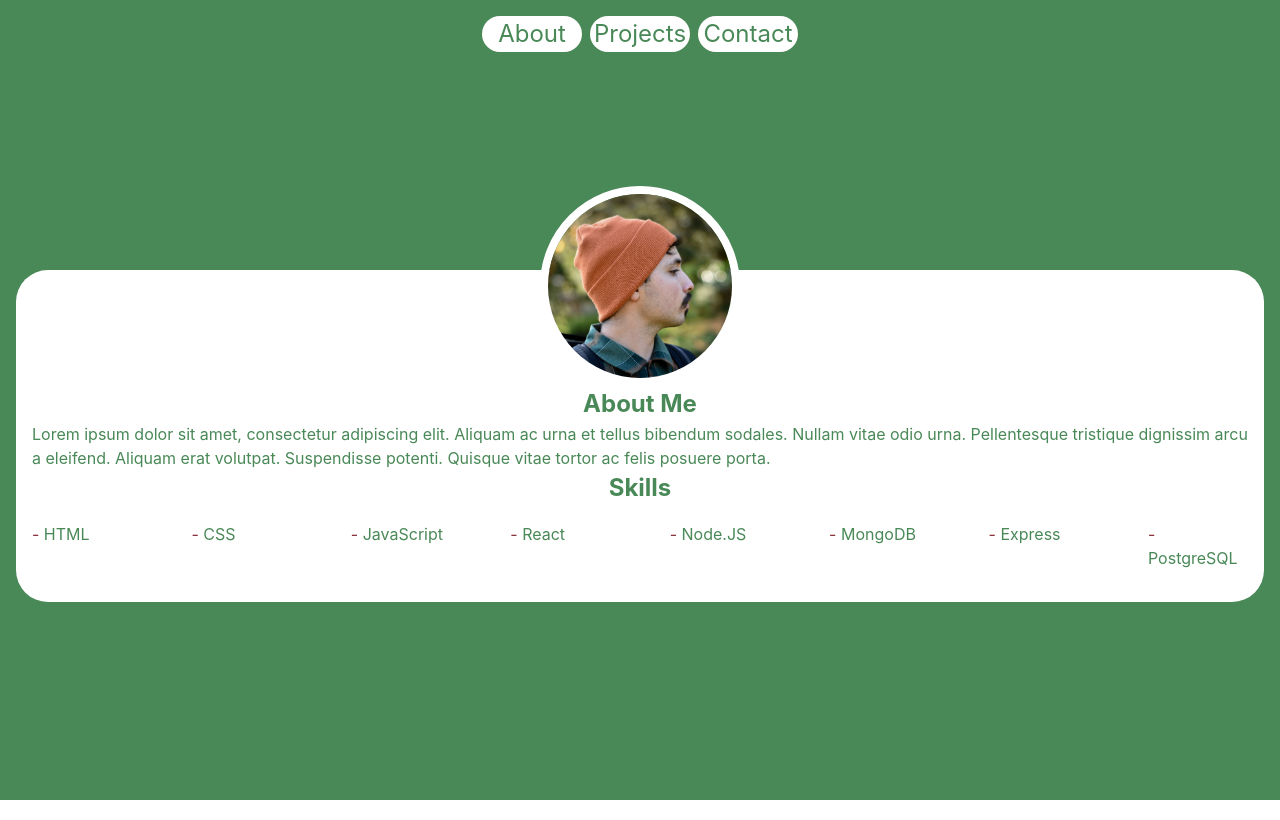
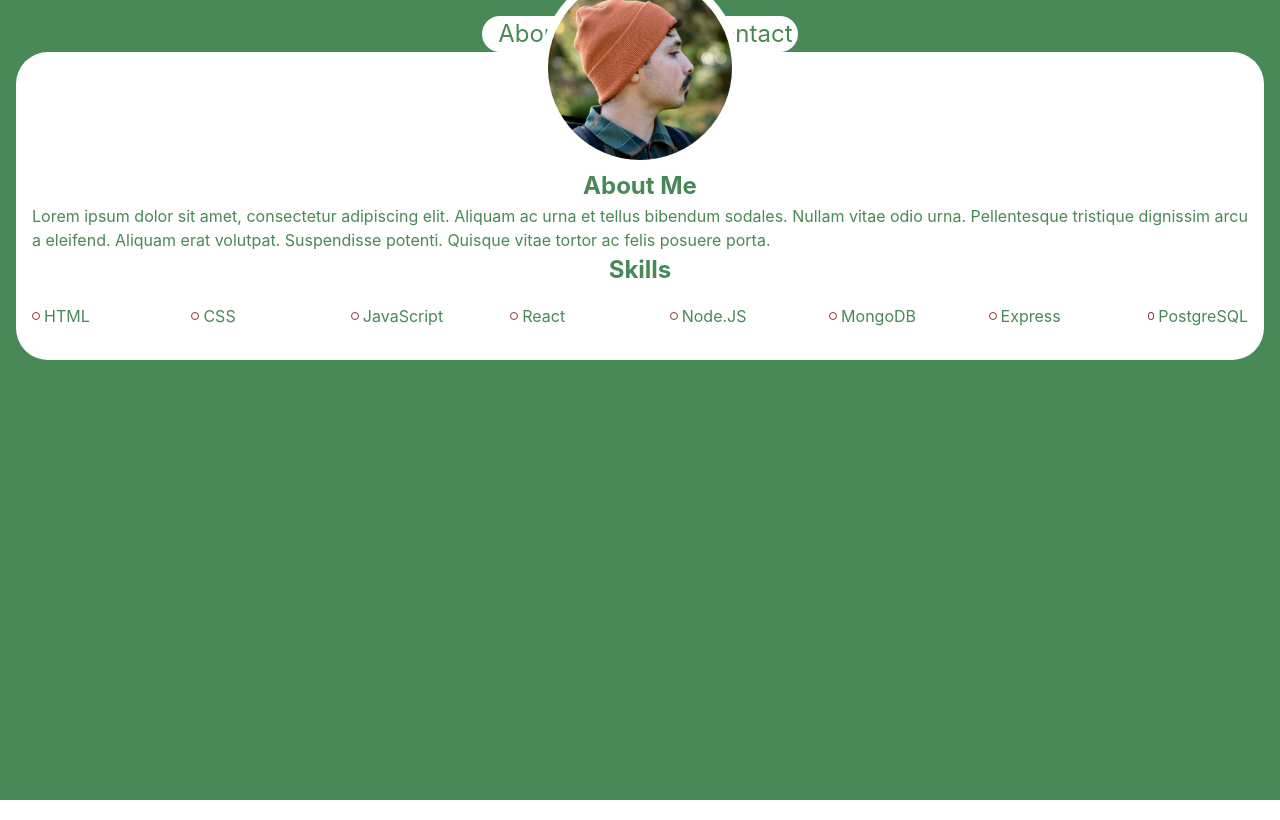
Before and after one commit to rramirez216/rubenramirezdev, a React (Create React App) app: page / in a window 1280 px wide. Built offline with nearby package versions, Linux system fonts and the light colour scheme.

Commit message:
changed height of App main element, and added custom bullet point circles to skills list items

```diff
--- a/src/App.js
+++ b/src/App.js
@@ -26,7 +26,7 @@ const App = () => {
 
 const Wrapper = styled.main`
   width: 100%;
-  height: 100%;
+  min-height: 100%;
   background-color: hsl(133, 30%, 41%);
   padding: 16px;
   color: hsl(133, 30%, 41%);
@@ -36,7 +36,7 @@ const Wrapper = styled.main`
 
 const InnerWrapper = styled.div`
   width: 100%;
-  min-height: 100%;
+  height: 100%;
   display: flex;
   align-items: center;
 `
--- a/src/components/about/About.js
+++ b/src/components/about/About.js
@@ -13,7 +13,7 @@ export const About = () => {
       <p>Lorem ipsum dolor sit amet, consectetur adipiscing elit. Aliquam ac urna et tellus bibendum sodales. Nullam vitae odio urna. Pellentesque tristique dignissim arcu a eleifend. Aliquam erat volutpat. Suspendisse potenti. Quisque vitae tortor ac felis posuere porta.</p>
       <h2>Skills</h2>
       <SkillList>
-        {skills.map(skill => <ListItem><Dash>-</Dash>{skill}</ListItem>)}
+        {skills.map(skill => <ListItem><Dash></Dash>{skill}</ListItem>)}
       </SkillList>
     </Wrapper>
   )
@@ -45,10 +45,17 @@ const SkillList = styled.ul`
   justify-content: space-between;
 `
 const ListItem = styled.li`
-  display: block;
+  display: flex;
   width: 100px;
+  gap: 4px;
 `
 
 const Dash = styled.span`
   color: hsl(353, 45%, 37%);
+  display: inline-block;
+  width: 8px;
+  height: 8px;
+  border-radius: 50%;
+  border: 1px solid hsl(353, 45%, 37%);
+  align-self: center;
 `
```
